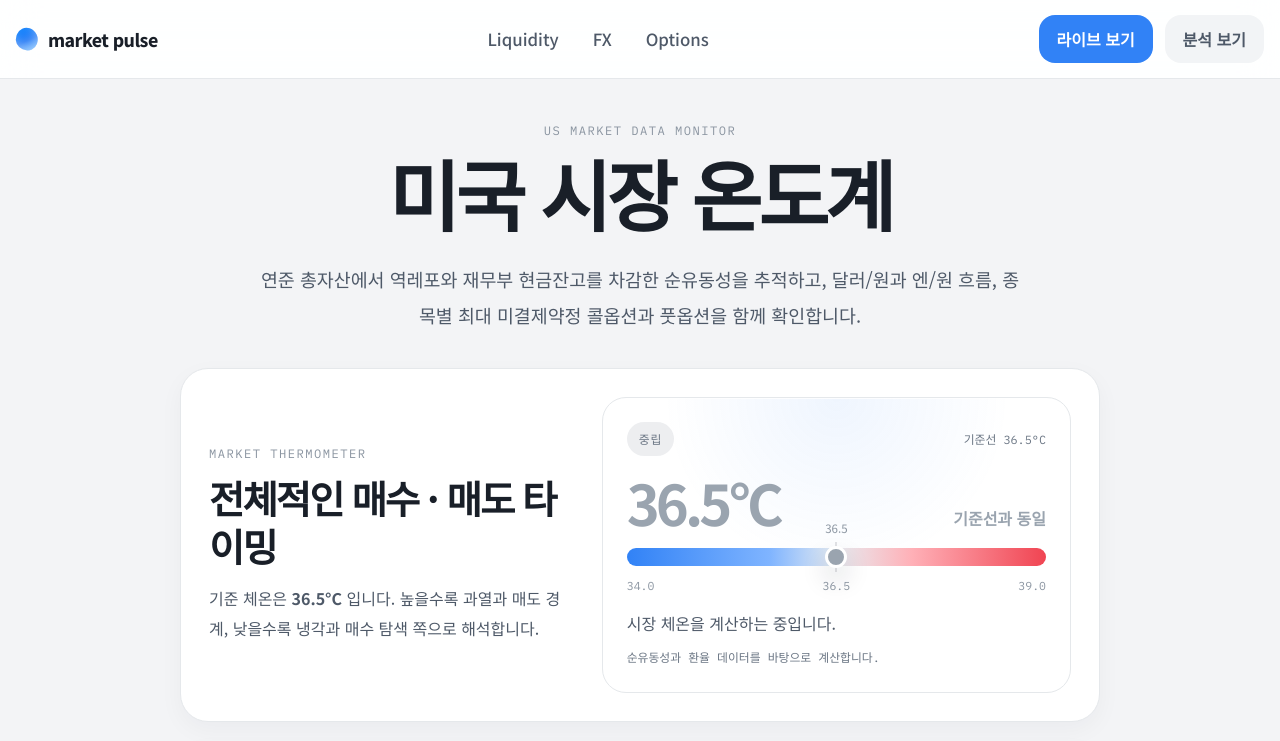
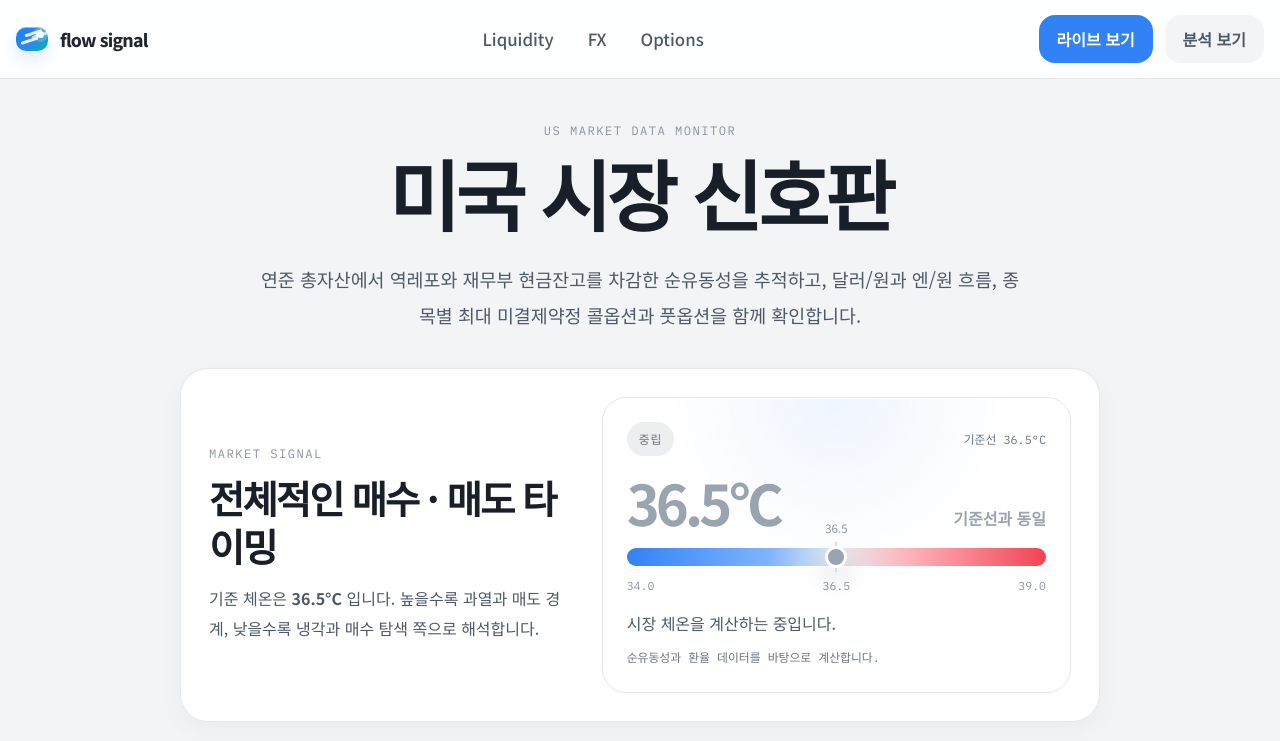
Before and after one commit to HyeonokKim/week2_codex_project, a website: page public/index.html in a window 1280 px wide. Shown: the top 741 px of the page. Drawn offline with Linux system fonts and the light colour scheme; no server answers.

Commit message:
Update branding and page title

```diff
--- a/public/index.html
+++ b/public/index.html
@@ -3,7 +3,7 @@
   <head>
     <meta charset="UTF-8" />
     <meta name="viewport" content="width=device-width, initial-scale=1.0" />
-    <title>미국 시장 온도계</title>
+    <title>미국 시장 신호판</title>
     <link rel="stylesheet" href="/styles.css" />
     <script src="/app.js" defer></script>
   </head>
@@ -12,7 +12,7 @@
       <div class="site-header-inner">
         <a class="brand" href="/">
           <span class="brand-mark"></span>
-          <span class="brand-text">market pulse</span>
+          <span class="brand-text">flow signal</span>
         </a>
 
         <nav class="site-nav" aria-label="주요 메뉴">
@@ -32,7 +32,7 @@
       <main class="article-page">
         <section class="hero-intro">
           <p class="eyebrow">US MARKET DATA MONITOR</p>
-          <h1>미국 시장 온도계</h1>
+          <h1>미국 시장 신호판</h1>
           <p class="lede">
             연준 총자산에서 역레포와 재무부 현금잔고를 차감한 순유동성을 추적하고,
             달러/원과 엔/원 흐름, 종목별 최대 미결제약정 콜옵션과 풋옵션을 함께 확인합니다.
@@ -41,7 +41,7 @@
 
         <section class="temperature-banner panel">
           <div class="temperature-copy">
-            <p class="section-label">Market Thermometer</p>
+            <p class="section-label">Market Signal</p>
             <h2>전체적인 매수 · 매도 타이밍</h2>
             <p>
               기준 체온은 <strong>36.5°C</strong> 입니다. 높을수록 과열과 매도 경계, 낮을수록
--- a/public/styles.css
+++ b/public/styles.css
@@ -73,22 +73,59 @@ a {
 .brand {
   display: inline-flex;
   align-items: center;
-  gap: 10px;
+  gap: 12px;
   font-size: 1.1rem;
   font-weight: 800;
   letter-spacing: -0.03em;
 }
 
 .brand-mark {
-  width: 22px;
-  height: 22px;
-  border-radius: 50% 60% 48% 52%;
-  background: linear-gradient(135deg, #0a84ff 0%, #3182f6 55%, #7bc2ff 100%);
-  transform: rotate(20deg);
-  box-shadow: inset -4px -4px 8px rgba(255, 255, 255, 0.3);
+  position: relative;
+  width: 32px;
+  height: 24px;
+  border-radius: 10px;
+  background:
+    radial-gradient(circle at 22px 8px, rgba(255, 255, 255, 0.92) 0 2px, transparent 2.4px),
+    linear-gradient(135deg, #0a84ff 0%, #3182f6 48%, #02b6a5 100%);
+  box-shadow:
+    inset 0 1px 0 rgba(255, 255, 255, 0.45),
+    0 8px 16px rgba(49, 130, 246, 0.16);
+  overflow: hidden;
+}
+
+.brand-mark::before,
+.brand-mark::after {
+  content: "";
+  position: absolute;
+  left: 5px;
+  border-radius: 999px;
+}
+
+.brand-mark::before {
+  bottom: 6px;
+  width: 18px;
+  height: 3px;
+  background: rgba(255, 255, 255, 0.9);
+  transform: rotate(-18deg);
+  transform-origin: left center;
+  box-shadow:
+    6px -6px 0 0 rgba(255, 255, 255, 0.85),
+    12px -2px 0 0 rgba(255, 255, 255, 0.7);
+}
+
+.brand-mark::after {
+  top: 4px;
+  right: 4px;
+  left: auto;
+  width: 7px;
+  height: 7px;
+  background: #ffffff;
+  box-shadow: 0 0 0 4px rgba(255, 255, 255, 0.18);
 }
 
 .brand-text {
+  color: #202632;
+  letter-spacing: -0.045em;
   text-transform: lowercase;
 }
 
```
